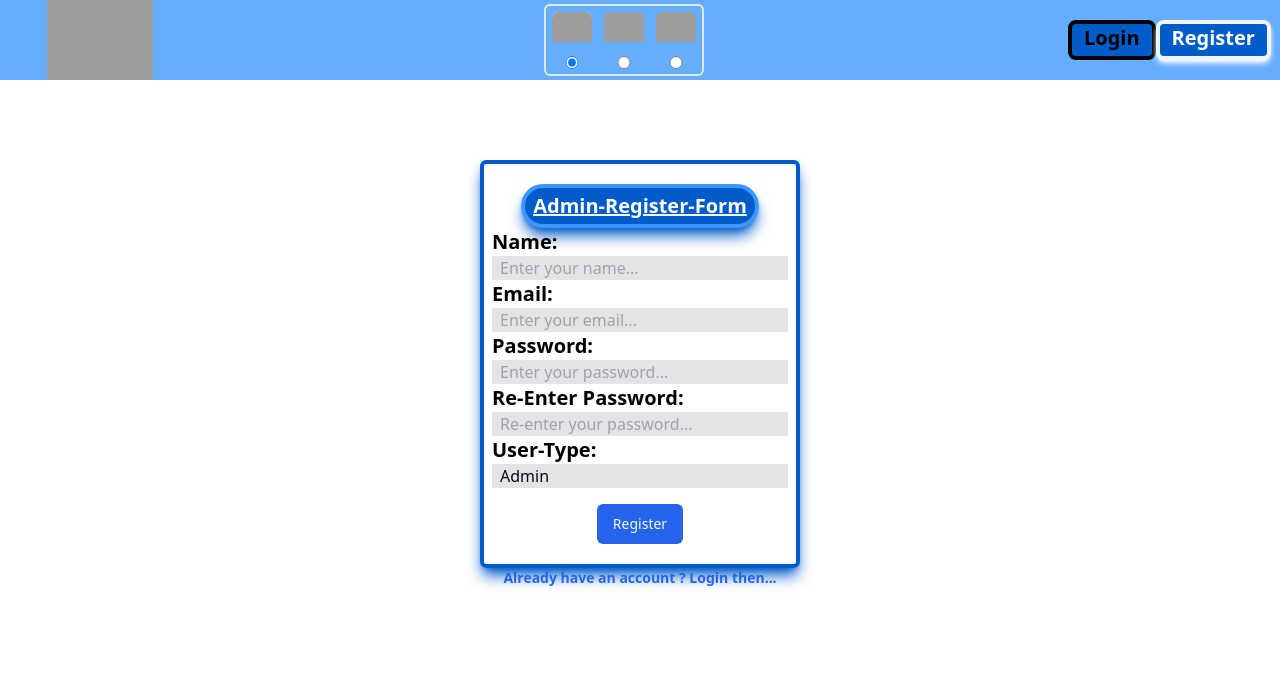
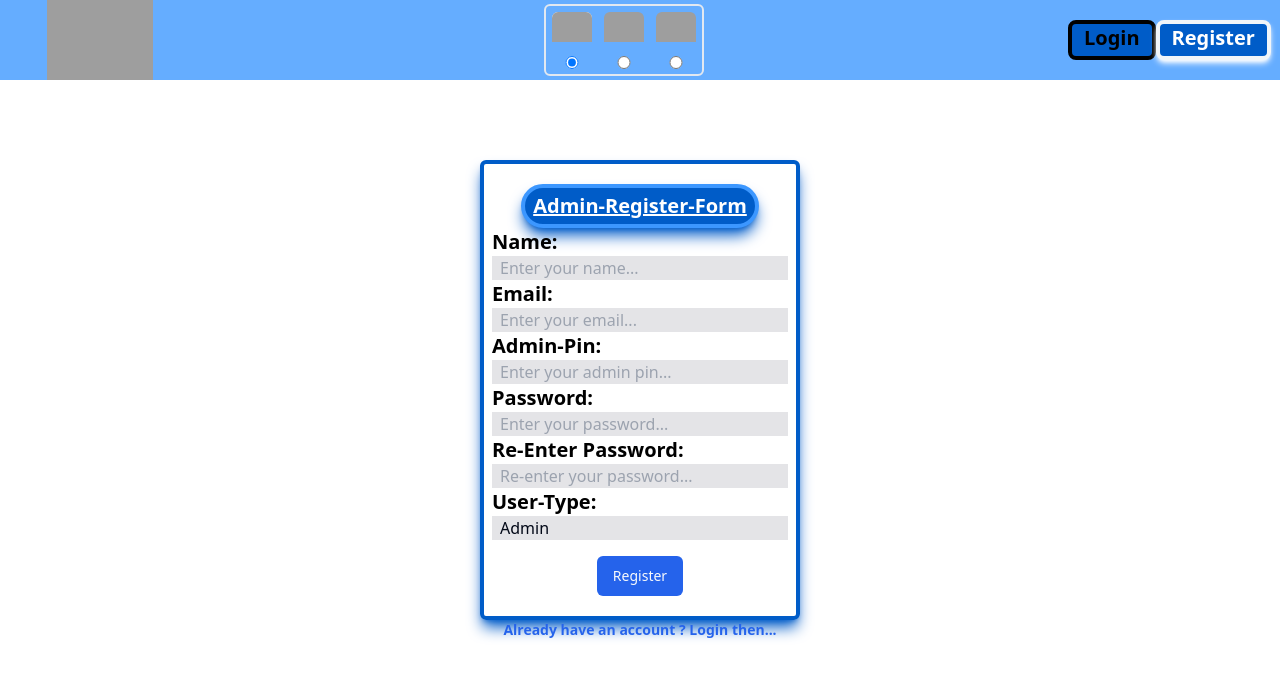
Before and after one commit to SGsubuuu-2322/HMS, a React (Vite) app in the folder HMS_App/: page /register in a window 1280 px wide. Shown: the top 678 px of the page. Built offline with nearby package versions, Linux system fonts and the light colour scheme; grey boxes are pictures that could not be loaded.

Commit message:
Added input sanitization feature in registration form...

```diff
--- a/HMS_App/src/Pages/Register_Form.jsx
+++ b/HMS_App/src/Pages/Register_Form.jsx
@@ -13,6 +13,7 @@ const Register_Form = () => {
   const [user, setUser] = useState({
     name: "",
     email: "",
+    pin: "",
     password1: "",
     password2: "",
   });
@@ -24,13 +25,38 @@ const Register_Form = () => {
   const handleSubmit = (e) => {
     e.preventDefault();
     // console.log(user);
+
+    if (userType === "A") {
+      if (
+        user.name === "" ||
+        user.email === "" ||
+        user.pin === "" ||
+        user.password1 === "" ||
+        user.password2 === ""
+      ) {
+        alert("Please enter all the fields...");
+        return;
+      }
+    } else {
+      if (
+        user.name === "" ||
+        user.email === "" ||
+        user.password1 === "" ||
+        user.password2 === ""
+      ) {
+        alert("Please enter all the fields...");
+        return;
+      }
+    }
+
     if (
-      user.name === "" ||
-      user.email === "" ||
-      user.password1 === "" ||
-      user.password2 === ""
+      !/^(?=.*[A-Z])(?=.*[a-z])(?=.*\d)(?=.*[@$!%*?&])[A-Za-z\d@$!%*?&]{8,10}$/.test(
+        user.password1
+      )
     ) {
-      alert("Please enter all the fields...");
+      alert(
+        "Please enter a valid password with minimum 8 to 10 characters with minimum 1 uppercase, lowercase, digit, and special character in it..."
+      );
       return;
     }
 
@@ -102,6 +128,24 @@ const Register_Form = () => {
             className="bg-zinc-200 px-2"
           />
         </div>
+        {userType === "A" ? (
+          <div className="input-container flex flex-col">
+            <label htmlFor="name" className="text-xl font-bold text-black">
+              Admin-Pin:{" "}
+            </label>
+            <input
+              type="number"
+              placeholder="Enter your admin pin..."
+              name="pin"
+              value={user.pin}
+              onChange={inputChangeHandler}
+              className="bg-zinc-200 px-2"
+            />
+          </div>
+        ) : (
+          ""
+        )}
+
         <div className="input-container flex flex-col">
           <label htmlFor="name" className="text-xl font-bold text-black">
             Password:{" "}
```
